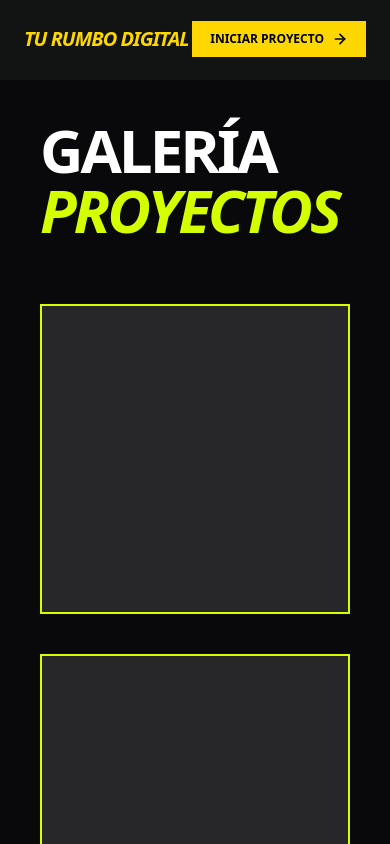
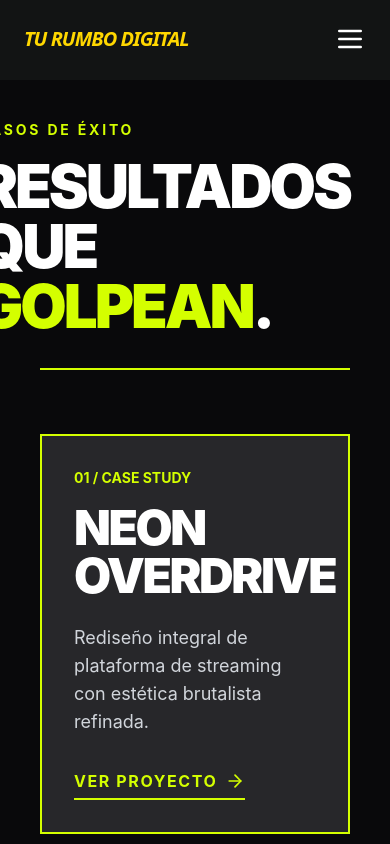
Before and after one commit to yadielmvizcaino-hash/Tu-rumbo-digital, a React (Vite) app: page /galeria in a window 390 px wide. Shown: the top 844 px of the page. Built offline with nearby package versions, Linux system fonts and the light colour scheme.

Commit message:
hamburguesa menu

```diff
--- a/src/components/Navigation.tsx
+++ b/src/components/Navigation.tsx
@@ -1,19 +1,36 @@
+import { useState } from 'react';
 import { Link } from 'react-router-dom';
-import { ArrowRight } from "lucide-react";
+import { ArrowRight, Menu, X } from "lucide-react";
 
 export default function Navigation() {
+  const [isOpen, setIsOpen] = useState(false);
+
   return (
     <nav className="flex justify-between items-center w-full px-6 md:px-10 h-[80px] z-50 fixed bg-[#121414] border-b-2 border-transparent top-0">
       <Link to="/" className="text-xl md:text-2xl font-black italic tracking-tighter text-primary-fixed uppercase">TU RUMBO DIGITAL</Link>
+
       <div className="hidden md:flex gap-8 items-center">
         <Link to="/proyectos" className="text-white font-bold text-sm uppercase hover:text-primary-fixed transition-all duration-75">PROYECTOS</Link>
         <Link to="/servicios" className="text-white font-bold text-sm uppercase hover:text-primary-fixed transition-all duration-75">SERVICIOS</Link>
         <Link to="/estudio" className="text-white font-bold text-sm uppercase hover:text-primary-fixed transition-all duration-75">ESTUDIO</Link>
         <Link to="/galeria" className="text-white font-bold text-sm uppercase hover:text-primary-fixed transition-all duration-75">CONTACTO</Link>
+        <button className="bg-primary-fixed text-black px-4 md:px-6 py-2 md:py-3 font-bold text-xs md:text-sm uppercase border-2 border-primary-fixed hover:-translate-y-1 hover:-translate-x-1 hover:shadow-[4px_4px_0_0_#ffffff] transition-all flex items-center gap-2">
+            INICIAR PROYECTO <ArrowRight className="w-4 h-4" strokeWidth={2.5} />
+        </button>
       </div>
-      <button className="bg-primary-fixed text-black px-4 md:px-6 py-2 md:py-3 font-bold text-xs md:text-sm uppercase border-2 border-primary-fixed hover:-translate-y-1 hover:-translate-x-1 hover:shadow-[4px_4px_0_0_#ffffff] transition-all flex items-center gap-2">
-          INICIAR PROYECTO <ArrowRight className="w-4 h-4" strokeWidth={2.5} />
+
+      <button className="md:hidden text-white" onClick={() => setIsOpen(!isOpen)}>
+        {isOpen ? <X className="w-8 h-8" /> : <Menu className="w-8 h-8" />}
       </button>
+
+      {isOpen && (
+        <div className="absolute top-[80px] left-0 w-full bg-[#121414] border-b-2 border-primary-fixed flex flex-col items-center gap-6 py-8 md:hidden">
+          <Link to="/proyectos" className="text-white font-bold text-lg uppercase" onClick={() => setIsOpen(false)}>PROYECTOS</Link>
+          <Link to="/servicios" className="text-white font-bold text-lg uppercase" onClick={() => setIsOpen(false)}>SERVICIOS</Link>
+          <Link to="/estudio" className="text-white font-bold text-lg uppercase" onClick={() => setIsOpen(false)}>ESTUDIO</Link>
+          <Link to="/galeria" className="text-white font-bold text-lg uppercase" onClick={() => setIsOpen(false)}>CONTACTO</Link>
+        </div>
+      )}
     </nav>
   );
 }
--- a/src/pages/Gallery.tsx
+++ b/src/pages/Gallery.tsx
@@ -1,4 +1,5 @@
 import { motion } from "motion/react";
+import { ArrowRight } from "lucide-react";
 import Navigation from '../components/Navigation';
 import Footer from '../components/Footer';
 
@@ -11,25 +12,33 @@ export default function Gallery() {
         initial={{ opacity: 0 }}
         animate={{ opacity: 1 }}
         transition={{ duration: 0.5 }}
-        className="pt-[120px] pb-24 px-10 bg-zinc-950 text-white min-h-screen antialiased"
+        className="pt-[120px] pb-24 px-10 bg-zinc-950 text-white font-body-base antialiased"
       >
-        <motion.h1
-          initial={{ x: -20, opacity: 0 }}
-          animate={{ x: 0, opacity: 1 }}
-          className="text-6xl md:text-8xl font-black uppercase leading-none tracking-tighter mb-16"
-        >
-          GALERÍA <span className="text-[#d4ff00] italic">PROYECTOS</span>
-        </motion.h1>
+        <header className="mb-16 flex flex-col md:flex-row justify-between items-end gap-6 border-b-2 border-[#d4ff00] pb-8">
+          <div className="max-w-4xl">
+            <span className="text-[#d4ff00] font-bold text-sm uppercase tracking-[0.2em] mb-4 block">CASOS DE ÉXITO</span>
+            <h1 className="text-6xl md:text-8xl font-black uppercase leading-none tracking-tighter">RESULTADOS QUE <span className="text-[#d4ff00]">GOLPEAN</span>.</h1>
+          </div>
+        </header>
 
-        <motion.div
+        <section className="space-y-24">
+          <motion.article
             initial={{ y: 50, opacity: 0 }}
             whileInView={{ y: 0, opacity: 1 }}
             viewport={{ once: true }}
-            className="grid grid-cols-1 md:grid-cols-2 gap-10"
-        >
-            <div className="aspect-square bg-zinc-800 border-2 border-[#d4ff00] hard-shadow-lime hover:scale-105 transition-transform duration-300"></div>
-            <div className="aspect-square bg-zinc-800 border-2 border-[#d4ff00] hard-shadow-lime hover:scale-105 transition-transform duration-300"></div>
-        </motion.div>
+            className="grid grid-cols-1 md:grid-cols-12 gap-12 items-start"
+          >
+            <div className="md:col-span-7 bg-zinc-800 border-2 border-[#d4ff00] p-8 hard-shadow-lime">
+              <div className="text-[#d4ff00] font-bold text-sm mb-4">01 / CASE STUDY</div>
+              <h2 className="text-5xl font-black uppercase tracking-tighter mb-6">NEON OVERDRIVE</h2>
+              <p className="text-gray-300 text-lg mb-8">Rediseño integral de plataforma de streaming con estética brutalista refinada.</p>
+              <button className="text-[#d4ff00] font-bold uppercase tracking-widest flex items-center gap-2 border-b-2 border-[#d4ff00] pb-1 hover:text-white hover:border-white transition-all">
+                VER PROYECTO <ArrowRight className="w-5 h-5" />
+              </button>
+            </div>
+            <div className="md:col-span-5 aspect-square bg-zinc-900 border-2 border-white"></div>
+          </motion.article>
+        </section>
       </motion.main>
 
       <Footer />
--- a/src/pages/Projects.tsx
+++ b/src/pages/Projects.tsx
@@ -1,5 +1,4 @@
 import { motion } from "motion/react";
-import { ArrowRight } from "lucide-react";
 import Navigation from '../components/Navigation';
 import Footer from '../components/Footer';
 
@@ -12,33 +11,25 @@ export default function Projects() {
         initial={{ opacity: 0 }}
         animate={{ opacity: 1 }}
         transition={{ duration: 0.5 }}
-        className="pt-[120px] pb-24 px-10 bg-zinc-950 text-white font-body-base antialiased"
+        className="pt-[120px] pb-24 px-10 bg-zinc-950 text-white min-h-screen antialiased"
       >
-        <header className="mb-16 flex flex-col md:flex-row justify-between items-end gap-6 border-b-2 border-[#d4ff00] pb-8">
-          <div className="max-w-4xl">
-            <span className="text-[#d4ff00] font-bold text-sm uppercase tracking-[0.2em] mb-4 block">CASOS DE ÉXITO</span>
-            <h1 className="text-6xl md:text-8xl font-black uppercase leading-none tracking-tighter">RESULTADOS QUE <span className="text-[#d4ff00]">GOLPEAN</span>.</h1>
-          </div>
-        </header>
+        <motion.h1
+          initial={{ x: -20, opacity: 0 }}
+          animate={{ x: 0, opacity: 1 }}
+          className="text-6xl md:text-8xl font-black uppercase leading-none tracking-tighter mb-16"
+        >
+          GALERÍA <span className="text-[#d4ff00] italic">PROYECTOS</span>
+        </motion.h1>
 
-        <section className="space-y-24">
-          <motion.article
+        <motion.div
             initial={{ y: 50, opacity: 0 }}
             whileInView={{ y: 0, opacity: 1 }}
             viewport={{ once: true }}
-            className="grid grid-cols-1 md:grid-cols-12 gap-12 items-start"
-          >
-            <div className="md:col-span-7 bg-zinc-800 border-2 border-[#d4ff00] p-8 hard-shadow-lime">
-              <div className="text-[#d4ff00] font-bold text-sm mb-4">01 / CASE STUDY</div>
-              <h2 className="text-5xl font-black uppercase tracking-tighter mb-6">NEON OVERDRIVE</h2>
-              <p className="text-gray-300 text-lg mb-8">Rediseño integral de plataforma de streaming con estética brutalista refinada.</p>
-              <button className="text-[#d4ff00] font-bold uppercase tracking-widest flex items-center gap-2 border-b-2 border-[#d4ff00] pb-1 hover:text-white hover:border-white transition-all">
-                VER PROYECTO <ArrowRight className="w-5 h-5" />
-              </button>
-            </div>
-            <div className="md:col-span-5 aspect-square bg-zinc-900 border-2 border-white"></div>
-          </motion.article>
-        </section>
+            className="grid grid-cols-1 md:grid-cols-2 gap-10"
+        >
+            <div className="aspect-square bg-zinc-800 border-2 border-[#d4ff00] hard-shadow-lime hover:scale-105 transition-transform duration-300"></div>
+            <div className="aspect-square bg-zinc-800 border-2 border-[#d4ff00] hard-shadow-lime hover:scale-105 transition-transform duration-300"></div>
+        </motion.div>
       </motion.main>
 
       <Footer />
```
